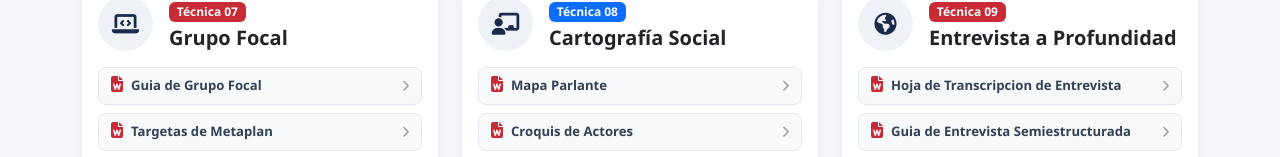
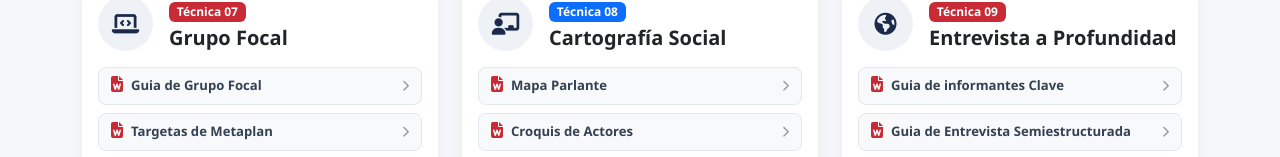
Before and after one commit to DILANLED/tecnicas, a plain HTML site: page index.html in a window 1280 px wide. Shown: the part 1023-1180 px from the top of the page. Drawn offline with nearby package versions, Linux system fonts and the light colour scheme.

Commit message:
Update index.html

```diff
--- a/index.html
+++ b/index.html
@@ -424,8 +424,8 @@
                         </div>
                     </div>
                     <div class="d-flex flex-column gap-2 mt-auto">
-                        <button class="btn doc-btn" data-bs-toggle="modal" data-bs-target="#modalDoc" data-title="Hoja de Transcripcion de Entrevista" data-file="archivos/tecnica9-doc1.docx">
-                            <span><i class="fa-solid fa-file-word icon-doc me-2"></i>Hoja de Transcripcion de Entrevista</span>
+                        <button class="btn doc-btn" data-bs-toggle="modal" data-bs-target="#modalDoc" data-title="Guia de informantes Clave" data-file="archivos/tecnica9-doc1.docx">
+                            <span><i class="fa-solid fa-file-word icon-doc me-2"></i>Guia de informantes Clave</span>
                             <i class="fa-solid fa-chevron-right small opacity-50"></i>
                         </button>
                         <button class="btn doc-btn" data-bs-toggle="modal" data-bs-target="#modalDoc" data-title="Guia de Entrevista Semiestructurada" data-file="archivos/tecnica9-doc2.docx">
```
